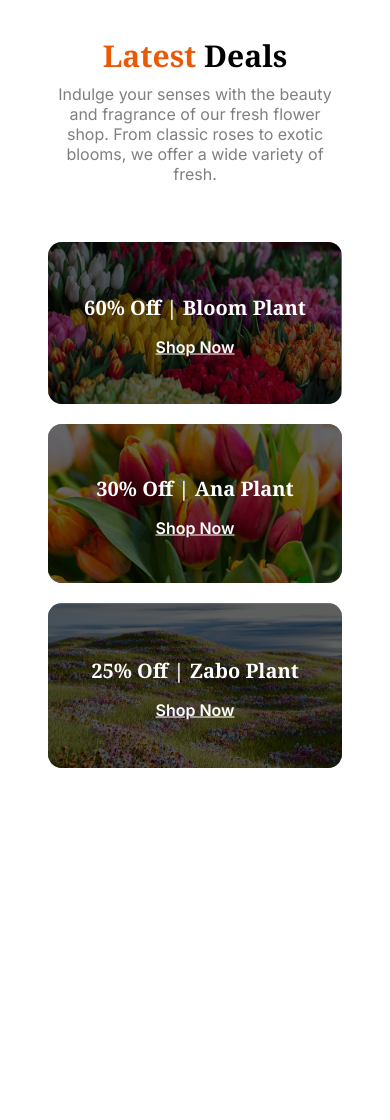
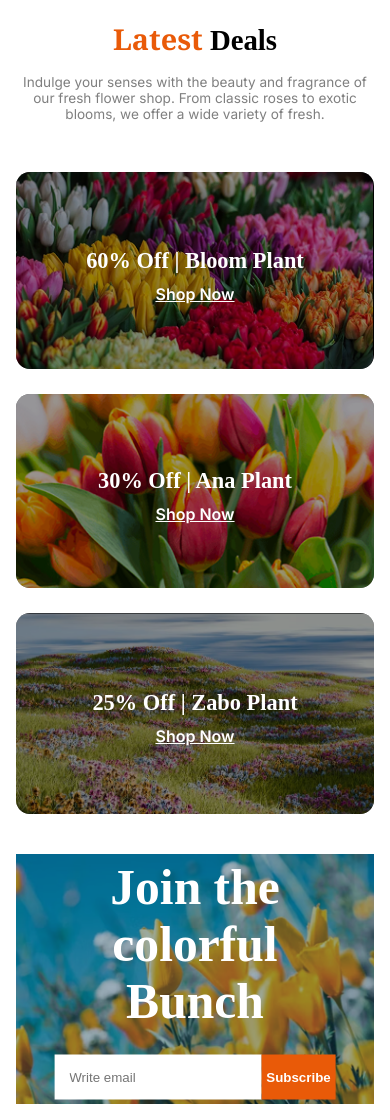
Before and after one commit to changetheprophecy/Assignment-02, a plain HTML site: page index.html in a window 390 px wide. Shown: the part 3068-4188 px from the top of the page. Before the commit the page ends 4152 px from the top, so only its background shows below. Drawn offline with Linux system fonts and the light colour scheme.

Commit message:
added join section

```diff
--- a/index.html
+++ b/index.html
@@ -124,40 +124,43 @@
             </div>
         </section>
 
-        <section class="latest-deal-section">
-           <div class="latest-deal-content">
-             <h2 class="noto-serif-regular"><span class="orange">Latest</span> Deals</h2>
+       <section class="latest-deal-section noto layout">
+            <h1><span class="orange noto-serif-regular">Latest</span> Deals</h1>
             <p class="inter-regular">Indulge your senses with the beauty and fragrance of our fresh flower shop. From classic roses to exotic blooms, we offer a wide variety of fresh.</p>
-           </div>
-          <div class="latest-deal-img-wrapper">
-             <div class="latest-deal-img-left">
-                <div class="deal-card">
-                <img src="./assets/deal-bloom.png" alt="">
-            <div class="overlay">
-                <h3 class="noto-serif-regular left-img">60% Off | Bloom Plant</h3>
-                <a class="inter-regular left-img-a" href="">Shop Now</a>
-             </div>
-           </div>
-
-                 <div class="deal-card">
-                    <img src="./assets/deal-ana.png" alt="">
-                    <div class="overlay">
-                        <h3 class="noto-serif-regular left-img">30% Off | Ana  Plant</h3>
-                        <a class="inter-regular left-img-a" href="">Shop Now</a>
+            <div class="latest-deal-grid">
+                <div class="grid top-left">
+                    <img src="./assets/deal-bloom.png">
+                    <div class="container">
+                        <h3>60% Off | Bloom Plant</h3>
+                        <a class="inter-regular" href="">Shop Now</a>
                     </div>
-                 </div>
-           </div>
-
-           <div class="latest-deal-img-right">
-            <div class="deal-card">
-                <img src="./assets/deal-zabo.png" alt="">
-                <div class="overlay">
-                    <h3 class="noto-serif-regular right-img">25% Off | Zabo Plant</h3>
-                    <a class="inter-regular right-img-a" href="">Shop Now</a>
+                </div>
+                <div class="grid bottom-left">
+                    <img src="./assets/deal-ana.png">
+                    <div class="container">
+                        <h3>30% Off | Ana  Plant</h3>
+                        <a class="inter-regular" href="">Shop Now</a>
+                    </div>
+                </div>
+                <div class="grid right">
+                    <img src="./assets/deal-zabo.png">
+                    <div class="container right-content">
+                        <h3>25% Off | Zabo Plant</h3>
+                        <a class="inter-regular" href="">Shop Now</a>
+                    </div>
                 </div>
             </div>
-           </div>
-          </div>
+        </section>
+
+        <section class="join-section">
+            <img src="./assets/news-letter-bg.png" alt="">
+            <div class="join-content">
+            <h2>Join the colorful Bunch</h2>
+            <div class="search">
+                <input type="email" name="" id="" placeholder="Write email">
+                <button>Subscribe</button>
+            </div>
+            </div>
         </section>
     </main>
 
--- a/style.css
+++ b/style.css
@@ -149,82 +149,110 @@
 
 /* latest deal */
 .latest-deal-section {
-  display: flex;
-  flex-direction: column;
-  align-items: center;
-  padding: 2rem;
-  margin-bottom: 150px;
+  margin-bottom: 120px;
 }
-.latest-deal-content {
+.latest-deal-section h1 {
+  font-size: 3.1rem;
   text-align: center;
-  margin-bottom: 100px;
+  padding: 16px;
 }
-.latest-deal-content h2 {
-  font-size: 50px;
-  font-weight: bold;
-  margin-bottom: 0.5rem;
+.latest-deal-section p {
+  font-size: 1.3rem;
+  text-align: center;
+  color: rgba(0, 0, 0, 0.5);
+  padding: 10px 160px;
+  margin-bottom: 120px;
 }
-.latest-deal-content p {
-  font-size: 22px;
-  color: rgba(0, 0, 0, 0.5);
-  margin: 8px;
+.latest-deal-grid {
+  display: grid;
+  grid-template-areas:
+    "top-left right right"
+    "bottom-left right right";
+  row-gap: 25px;
+  column-gap: 20px;
 }
-.latest-deal-img-wrapper {
-  display: flex;
-  width: 100%;
-  gap: 1rem;
+.top-left {
+  grid-area: top-left;
 }
-.latest-deal-img-left {
-  width: 33%;
-  display: flex;
-  flex-direction: column;
-  gap: 1rem;
+
+.bottom-left {
+  grid-area: bottom-left;
 }
-.latest-deal-img-right {
-  width: 66%;
+
+.right {
+  grid-area: right;
 }
-.latest-deal-img-left img,
-.latest-deal-img-right img {
+.grid {
+  border-radius: 14px;
+  position: relative;
+  background-color: black;
+}
+.grid img {
+  display: block;
   width: 100%;
   height: auto;
+  z-index: 0;
+  opacity: 0.6;
   border-radius: 14px;
-  object-fit: cover;
-  filter: brightness(0.4);
-  background-color: rgba(0, 0, 0, 0.5);
 }
-.deal-card {
+.container {
+  position: absolute;
+  z-index: 10;
+  top: 50%;
+  left: 50%;
+  transform: translate(-50%, -50%);
+  width: 100%;
+  text-align: center;
+  color: white;
+}
+.container h3 {
+  font-size: 1.4rem;
+  padding: 10px;
+  font-weight: bold;
+}
+.container a {
+  color: white;
+  font-weight: 600;
+}
+.right h3 {
+  font-size: 2.5rem;
+}
+.right a {
+  font-size: 1.7rem;
+}
+
+/* join section */
+.join-section {
   position: relative;
 }
-.overlay {
-  color: #ffffff;
-  white-space: nowrap;
+.join-content {
   position: absolute;
   top: 50%;
   left: 50%;
   transform: translate(-50%, -50%);
+  z-index: 1;
+  width: 60%;
 }
-.overlay h3 {
-  margin-bottom: 1rem;
+.join-content h2 {
+  font-size: 3.1rem;
+  color: white;
+  text-align: center;
+  margin-bottom: 25px;
 }
-.overlay a {
-  color: #ffffff;
-  text-align: center;
-  display: block;
+.search {
+  display: flex;
+  justify-content: center;
 }
-.left-img {
-  font-size: 20px;
-  font-weight: 700;
+.search input {
+  flex: 1;
+  padding: 15px;
+  border: none;
 }
-.left-img-a {
-  font-size: 16px;
-  font-weight: 600;
-}
-.right-img {
-  font-size: 40px;
-  font-weight: 700;
-}
-.right-img-a {
-  font-size: 20px;
+.search button {
+  background-color: #e95a08;
+  color: white;
+  border: none;
+  padding: 15px 50px;
   font-weight: 600;
 }
 
@@ -287,36 +315,44 @@
     display: none;
   }
 
-  .latest-deal-content{
+  .latest-deal-section {
+    margin-bottom: 40px;
+  }
+  .latest-deal-section h1 {
+    font-size: 1.8rem;
+    font-weight: bold;
+  }
+  .latest-deal-section p {
+    font-size: 0.85rem;
+    padding: 0;
     margin-bottom: 50px;
   }
-  .latest-deal-content h2{
-    font-size: 30px;
+  .latest-deal-grid {
+    grid-template-areas:
+      "top-left"
+      "bottom-left"
+      "right";
   }
-  .latest-deal-content p{
-    font-size: 16px;
+  .right-content h3 {
+    font-size: 1.4rem;
+    font-weight: bold;
+    padding: 10px;
   }
-  .latest-deal-img-wrapper {
-    display: flex;
-    flex-direction: column;
-    margin-bottom: 130px;
-  }
-  .latest-deal-img-left,
-  .latest-deal-img-right {
-    width: 100%;
-    gap: 1rem;
-  }
-  .right-img,
-  .left-img {
-    font-size: 20px;
-    font-weight: 700;
-    text-align: center;
-  }
-  .right-img-a,
-  .left-img-a {
-    font-size: 16px;
+  .right-content a {
+    font-size: 1rem;
     font-weight: 600;
-    text-align: center;
   }
 
+  .join-section img {
+    display: block;
+    width: 100%;
+    height: 250px;
+    object-fit: cover;
+  }
+  .join-content h1 {
+    font-size: 1.1rem;
+  }
+  .search button {
+    padding: 5px;
+  }
 }
```
